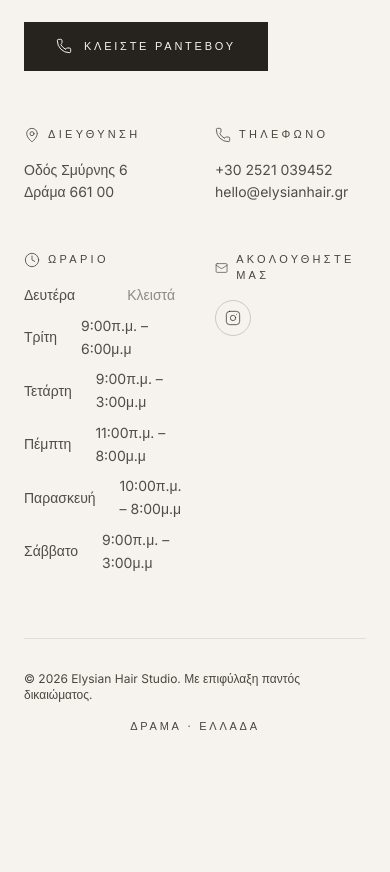
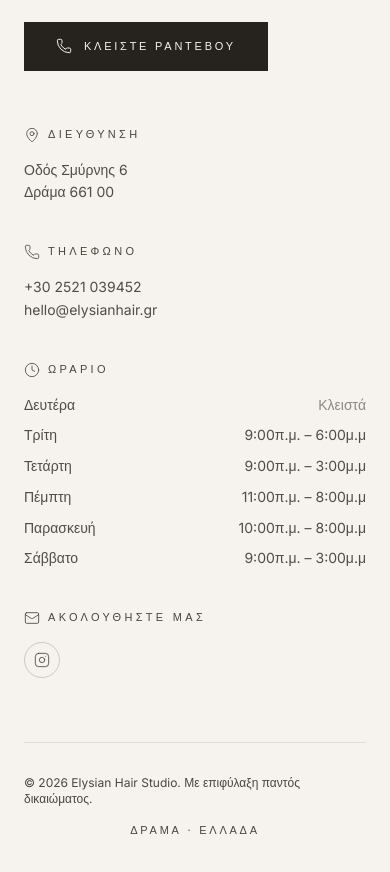
Before and after one commit to Kwnstantinos-c/elysian-hair-studio, a Next.js app: page / in a window 390 px wide. Shown: the part 4580-5452 px from the top of the page. Before the commit the page ends 5354 px from the top, so only its background shows below. Built offline with nearby package versions, Linux system fonts and the light colour scheme; no server answers; the database is empty; a web font is replaced by a local one.

Commit message:
[fix] mobile responsive

```diff
--- a/next.config.ts
+++ b/next.config.ts
@@ -1,7 +1,7 @@
 import type { NextConfig } from "next";
 
 const nextConfig: NextConfig = {
-  allowedDevOrigins: ["192.168.1.10"],
+  allowedDevOrigins: ["192.168.1.165"],
   images: {
     remotePatterns: [
       {
--- a/src/components/Footer.tsx
+++ b/src/components/Footer.tsx
@@ -80,7 +80,7 @@ export default function Footer() {
             whileInView="visible"
             viewport={{ once: true, margin: "-80px" }}
             variants={fadeUp}
-            className="grid grid-cols-2 gap-x-10 gap-y-12 text-sm"
+            className="grid grid-cols-1 gap-x-10 gap-y-10 text-sm sm:grid-cols-2 sm:gap-y-12"
           >
             <div>
               <div className="mb-4 flex items-center gap-2 text-charcoal-soft">
@@ -113,9 +113,13 @@ export default function Footer() {
               </div>
               <ul className="space-y-2 leading-relaxed text-charcoal/80">
                 {HOURS.map(({ day, time }) => (
-                  <li key={day} className="flex items-center justify-between gap-6">
-                    <span>{day}</span>
-                    <span className={time === "Κλειστά" ? "text-charcoal/50" : undefined}>
+                  <li key={day} className="flex items-center justify-between gap-4">
+                    <span className="whitespace-nowrap">{day}</span>
+                    <span
+                      className={`whitespace-nowrap ${
+                        time === "Κλειστά" ? "text-charcoal/50" : ""
+                      }`}
+                    >
                       {time}
                     </span>
                   </li>
```
